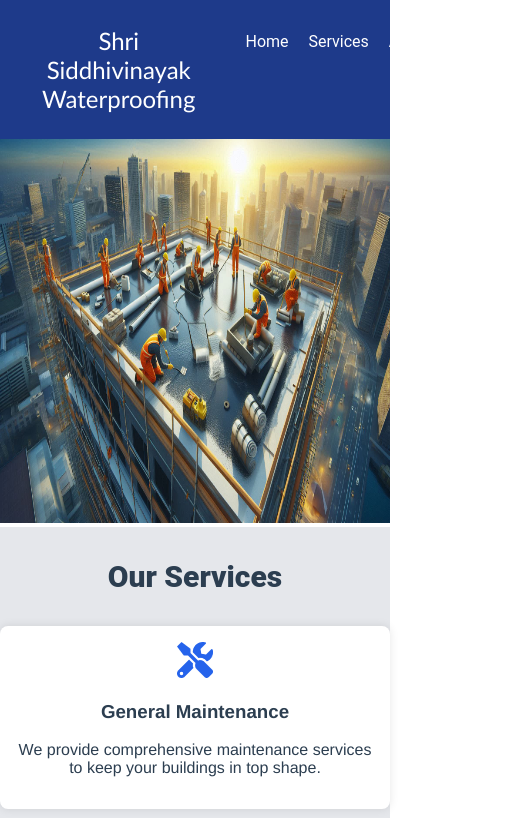
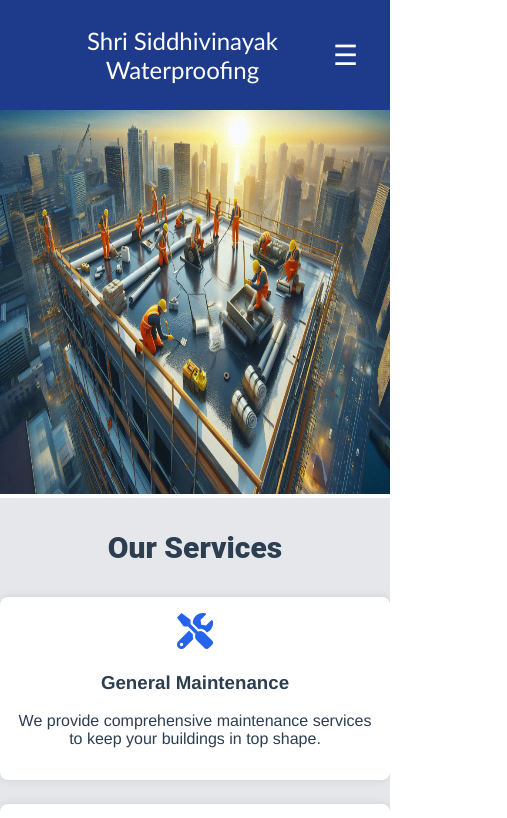
Before and after one commit to carnifex-cmd/businesswebsite, a Vue app: page / in a window 390 px wide. Shown: the top 818 px of the page, 507 px wide, since content can reach past the window. Built offline with nearby package versions, Linux system fonts and the light colour scheme.

Commit message:
mobile header design

```diff
--- a/src/components/HomeHeader.vue
+++ b/src/components/HomeHeader.vue
@@ -2,46 +2,98 @@
   <header>
     <nav class="navbar">
       <div class="logo">Shri Siddhivinayak Waterproofing</div>
-        <ul>
+      <ul :class="{ 'mobile-menu': isMobileMenuOpen }">
         <li><a href="#home">Home</a></li>
         <li><a href="#services">Services</a></li>
         <li><a href="#about">About Us</a></li>
         <li><a href="#contact">Contact Us</a></li>
       </ul>
+      <div class="hamburger" @click="toggleMobileMenu">
+        &#9776;
+      </div>
     </nav>
   </header>
 </template>
 
 <script>
 export default {
-    name: 'HomeHeader'
-  }
+  name: 'HomeHeader',
+  data() {
+    return {
+      isMobileMenuOpen: false,
+    };
+  },
+  methods: {
+    toggleMobileMenu() {
+      this.isMobileMenuOpen = !this.isMobileMenuOpen;
+    },
+  },
+};
 </script>
-
 <style scoped>
 .navbar {
   background-color: #1E3A8A;
   color: white;
   display: flex;
   justify-content: space-between;
+  align-items: center;
   padding: 1rem 2rem;
 }
+
 .navbar ul {
-    font-family: 'Roboto', sans-serif;
   list-style: none;
   display: flex;
   gap: 1.25rem;
+  transition: all 0.3s ease-in-out;
 }
+
 .navbar ul li {
   display: inline;
 }
+
 .navbar ul li a {
   color: white;
   text-decoration: none;
 }
-  .logo{
+
+.logo {
   font-family: 'Calibri', sans-serif;
   font-size: 24px;
   margin: 10px;
 }
+
+.hamburger {
+  display: none;
+  font-size: 28px;
+  cursor: pointer;
+}
+
+.mobile-menu {
+  display: none;
+}
+
+@media (max-width: 768px) {
+  .navbar ul {
+    display: none;
+    flex-direction: column;
+    background-color: #1E3A8A;
+    position: absolute;
+    top: 70px;
+    right: 0;
+    width: 200px;
+    padding: 1rem;
+  }
+
+  .mobile-menu {
+    display: flex;
+  }
+
+  .hamburger {
+    display: block;
+  }
+
+  .navbar ul.mobile-menu {
+    display: flex;
+  }
+}
 </style>
```
Lines whose indentation alone changed are shown as unchanged.
